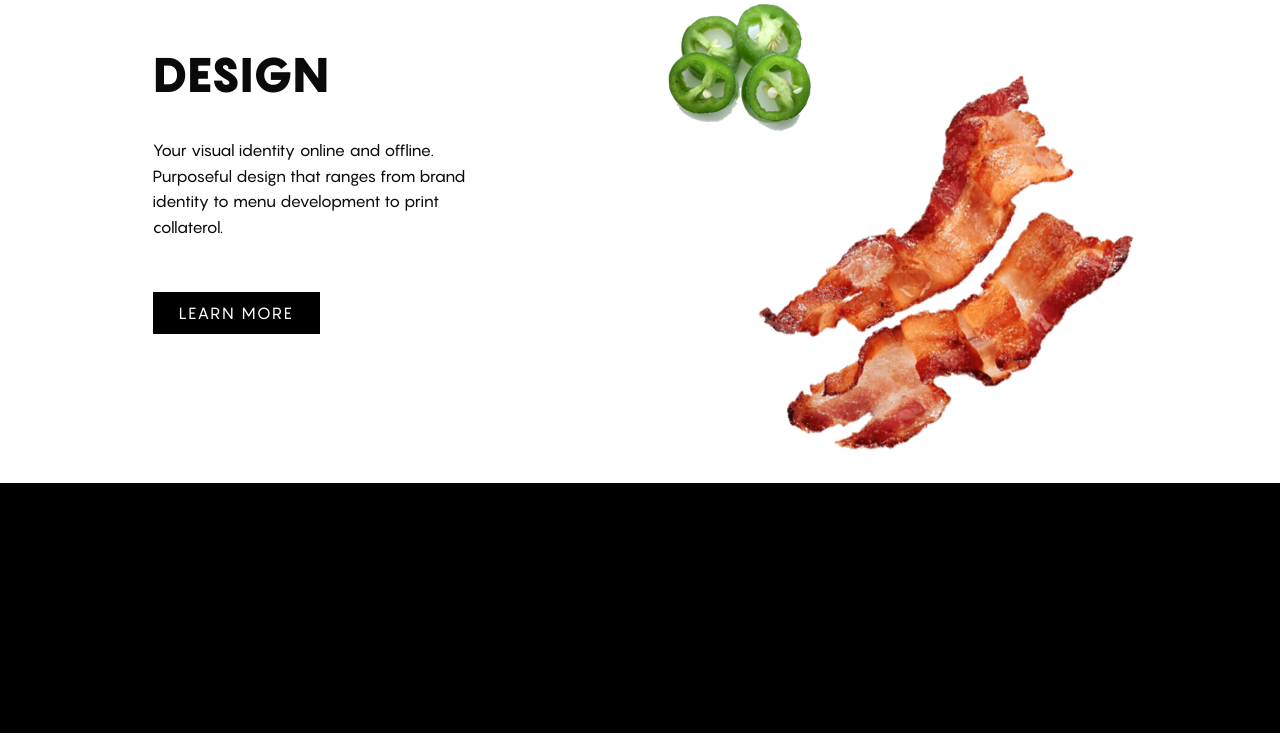
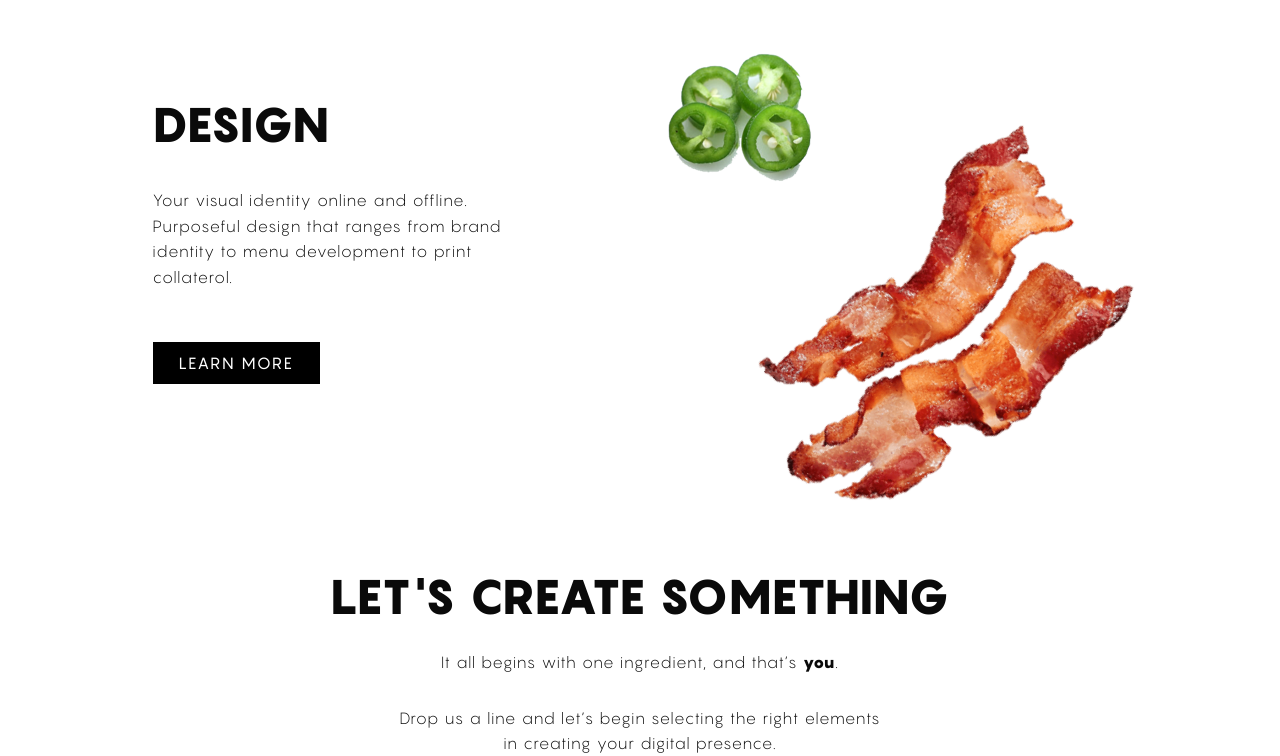
Before and after one commit to saltdigital/salt-full, a website: page app/index.html in a window 1280 px wide. Shown: the part 2044-2800 px from the top of the page. Before the commit the page ends 2777 px from the top, so only its background shows below. Drawn offline with nearby package versions, Linux system fonts and the light colour scheme; files that its build step writes are made by us from their sources.

Commit message:
finish home page mark up and style

```diff
--- a/app/index.html
+++ b/app/index.html
@@ -72,6 +72,7 @@
           <img src="assets/images/home/grilled-cheese.png" alt="Grilled Cheese"/>
         </div>
       </div>
+
       <div class="content">
         <p>Delicious meals curated with hand-selected ingredients, we approach our marketing strategy the same way you approach your cuisine. With Purpose.</p>
       </div>
@@ -109,7 +110,16 @@
             <a href="/services" class="btn">Learn More</a>
         </div>
       </div>
+
+      <div class="content">
+        <h1>Let's Create Something</h1>
+        <p>It all begins with one ingredient, and that’s <span> you</span>.</p>
+        <p>Drop us a line and let’s begin selecting the right elements in creating your digital presence.</p>
+        <a href="#contact" class="btn">Contact Us</a>
+      </div>
+
     </div> <!-- end container -->
+
     <footer>
 
     </footer>
--- a/app/styles/layout/layout.scss
+++ b/app/styles/layout/layout.scss
@@ -3,6 +3,7 @@ body {
   background: #FFFFFF;
   font-family: 'Pangram', sans-serif;
   overflow-x: hidden;
+  -webkit-font-smoothing: antialiased;
 }
 h1, h2, h3, h4, h5, h6 {
   font-family: 'Pangram', sans-serif;
@@ -10,6 +11,10 @@ h1, h2, h3, h4, h5, h6 {
 }
 p, a {
   font-family: 'Pangram', sans-serif;
+  letter-spacing: 1px;
+}
+p {
+  font-weight: 100;
 }
 ul {
   padding: 0;
--- a/app/styles/views/home.scss
+++ b/app/styles/views/home.scss
@@ -27,12 +27,24 @@
 }
 
 .content {
-  padding: 50px 0;
+  padding: 60px 0;
+  width: 100%;
+  text-align: center;
+  h1 {
+    text-transform: uppercase;
+    font-weight: 800;
+    letter-spacing: 1.5px;
+    margin: 20px 0;
+  }
   p {
     text-align: center;
     max-width: 500px;
     width: 100%;
     margin: 0 auto;
+    margin-bottom: 30px;
+    span {
+      font-weight: 800;
+    }
   }
 }
 
@@ -72,12 +84,12 @@
 
 
 .bread-1 {
-  top: 7%;
+  top: 27%;
   right: -13%;
   z-index: 2;
 }
 .bread-2 {
-  top: -15%;
+  top: -5%;
   left: -15%;
   z-index: 1;
 }
```
